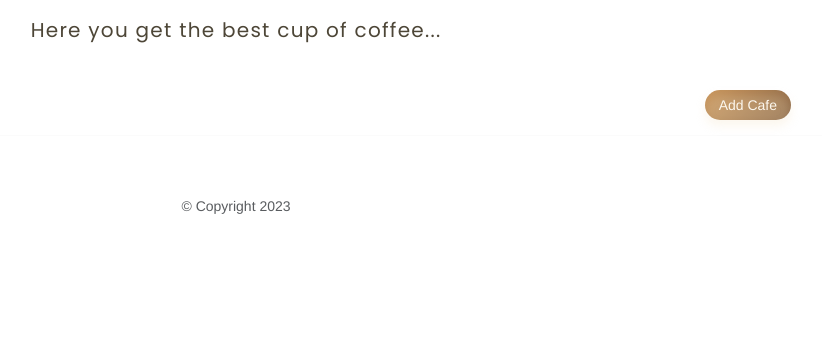
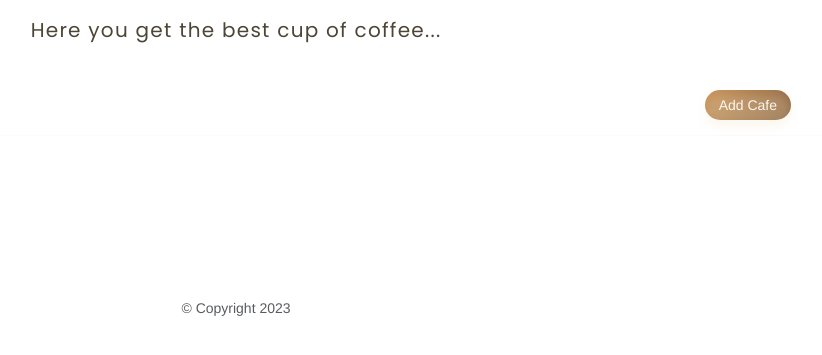
Before and after one commit to Korkova/Cafe_and_Wifi_Website-API-SQL, a Flask app: page / in a window 1280 px wide. Shown: the part 208-563 px from the top of the page, without its empty margins (404-1226 px from the left). Run offline with Flask 2, Linux system fonts and the light colour scheme; data that the repository does not hold is empty; some libraries are stand-ins or nearby versions; some web fonts are replaced.

Commit message:
Change code 23

```diff
--- a/static/css/styles.css
+++ b/static/css/styles.css
@@ -94,10 +94,10 @@ h1 {
 	 font-weight: 500;
 }
 
-/*
 .container-fluid {
+    padding:  4% 7%;
 }
-*/
+
 
 /*
  .content {
```
